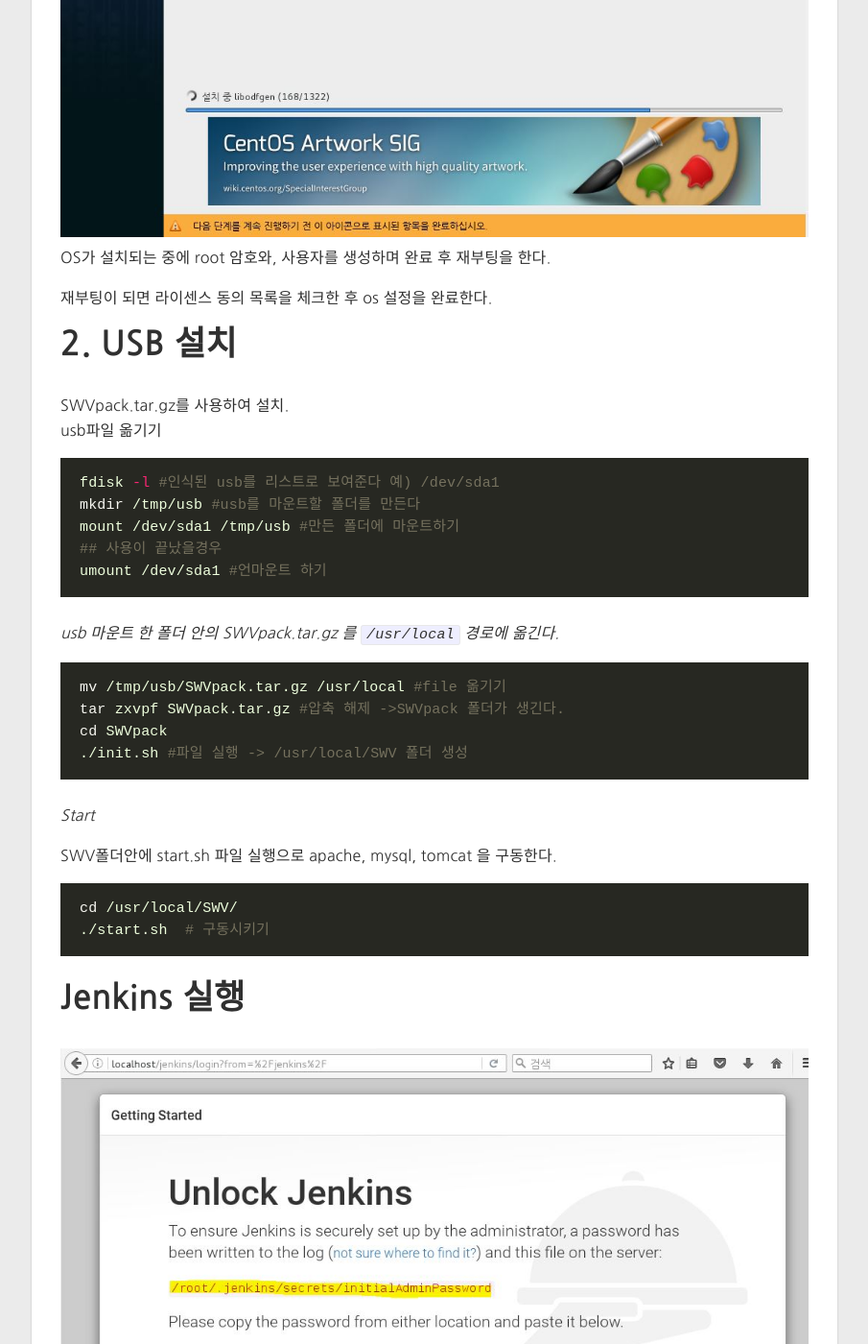
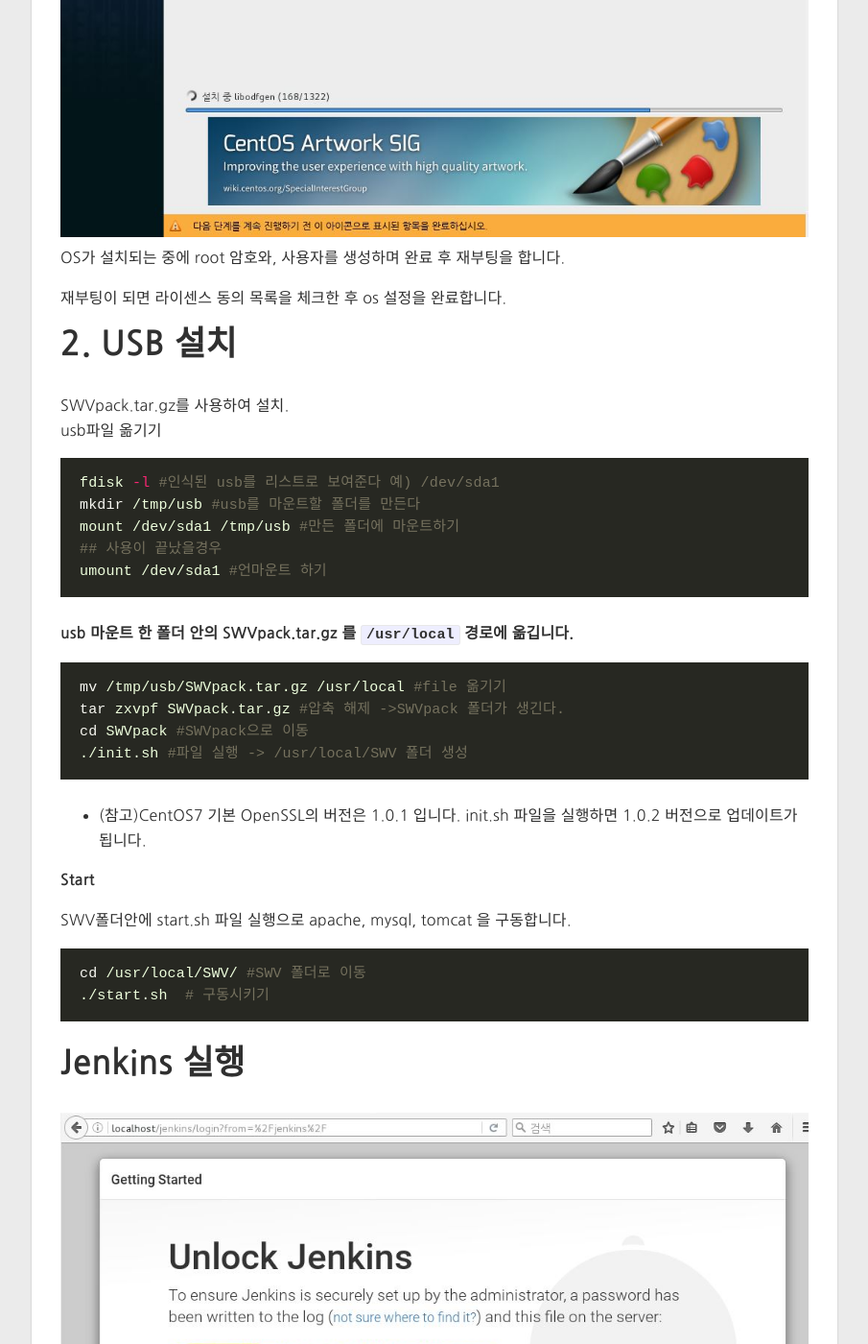
Before and after one commit to HongJeSeong/HongJeSeong.github.io, a Jekyll site: the page built from _posts/study/2018-09-08-SWV.md, in a window 1280 px wide and 1400 px high, scrolled down 4764 px. Shown: the whole window at 96% size, without its empty margins (187-1092 px from the left). Built offline with Jekyll 4.4.1, drawn with Linux system fonts in a browser that asks for light colours; nearby versions of some CDN libraries; some of the changed text lies outside the part shown.

Commit message:
Update 2018-09-08-SWV.md

````diff
--- a/_posts/study/2018-09-08-SWV.md
+++ b/_posts/study/2018-09-08-SWV.md
@@ -47,19 +47,19 @@
 **설치 대상**
 ![](../../images/posts/SWV/centos7_disk.JPG)
 
- vm에서 테스트 작업한 것이라 따로 파티션 설정을 하진 않았다.
+ vm환경에서 테스트 작업한 것이라 따로 파티션 설정을 하진 않았습니다.
 
  **네트워크 및 호스트명**
 
  ![](../../images/posts/SWV/centos7_netWork.JPG)
-이더넷 연결을 켬으로 바꾸어 준다.
-설치 시작을 누르면 사용자 설정으로 넘어간다.
+이더넷 연결을 켬으로 바꾸어 줍니다.
+설치 시작을 누르면 사용자 설정으로 넘어갑니다.
 
 
  ![](../../images/posts/SWV/centos7_user.JPG)
- OS가 설치되는 중에 root 암호와, 사용자를 생성하며 완료 후 재부팅을 한다.
+ OS가 설치되는 중에 root 암호와, 사용자를 생성하며 완료 후 재부팅을 합니다.
 
- 재부팅이 되면 라이센스 동의 목록을 체크한 후 os 설정을 완료한다.
+ 재부팅이 되면 라이센스 동의 목록을 체크한 후 os 설정을 완료합니다.
 # 2. USB 설치
 SWVpack.tar.gz를 사용하여 설치.
 usb파일 옮기기
@@ -70,46 +70,64 @@
 ## 사용이 끝났을경우
 umount /dev/sda1 #언마운트 하기
 ```
-*usb 마운트 한 폴더 안의  SWVpack.tar.gz 를 `/usr/local` 경로에 옮긴다.*
+**usb 마운트 한 폴더 안의  SWVpack.tar.gz 를 `/usr/local` 경로에 옮깁니다.**
 
 ```sh
 mv /tmp/usb/SWVpack.tar.gz /usr/local #file 옮기기
 tar zxvpf SWVpack.tar.gz #압축 해제  ->SWVpack 폴더가 생긴다.
-cd SWVpack
+cd SWVpack #SWVpack으로 이동
 ./init.sh #파일 실행 -> /usr/local/SWV 폴더 생성
 ```
-*Start*
+- (참고)CentOS7 기본 OpenSSL의 버전은 1.0.1 입니다. init.sh 파일을 실행하면 1.0.2 버전으로 업데이트가 됩니다.
 
-SWV폴더안에 start.sh 파일 실행으로 apache, mysql, tomcat 을 구동한다.
+**Start**
+
+SWV폴더안에 start.sh 파일 실행으로 apache, mysql, tomcat 을 구동합니다.
 ```sh
-cd /usr/local/SWV/
+cd /usr/local/SWV/ #SWV 폴더로 이동
 ./start.sh  # 구동시키기
 ```
 
 # Jenkins 실행
  ![](../../images/posts/SWV/start_jenkins.JPG)
- localhost/jenkins로 접속을 하면 초기에 걸린 Lock을 풀어주기 위해 위에서 나오는 파일의 내용을 넣어줘야 한다.
+ localhost/jenkins로 접속을 하면 초기에 걸린 Lock을 풀어주기 위해 위에서 나오는 파일의 내용을 넣어줘야 합니다.
  ```sh
- cat /root/.jenkins/secrets/initailAdminPassword  #나오는 비밀번호를 복사하여 넣는다.
+ cat /root/.jenkins/secrets/initailAdminPassword  #나오는 비밀번호를 복사하여 넣습니다.
  ```
  ![](../../images/posts/SWV/start_jenkins2.JPG)
-플러그인 설치 단계로 넘어간다.
+플러그인 설치 단계로 넘어갑니다.
 
  ![](../../images/posts/SWV/start_jenkins3.JPG)
- 플러그인 설치 진행중
+ 플러그인 설치 진행중..
 
  ![](../../images/posts/SWV/start_jenkins4.JPG)
-  첫 관리자 계정을 만드는 화면이다. 폼에 맞게 내용을 적어주어 만들고, 계속 다음 단계로 넘어가 설치를 완료한다..
+  첫 관리자 계정을 만드는 화면입니다. 폼에 맞게 내용을 적어주어 만들고, 계속 다음 단계로 넘어가 설치를 완료합니다.
  ![](../../images/posts/SWV/start_jenkins5.JPG)
- 플러그인 설치 완료후, 전에 만든 관리자 계정을 통해 로그인 한 후, 정상 작동하는 화면이다.
+ 플러그인 설치 완료 후, 전에 만든 관리자 계정을 통해 로그인 한 후, 정상 작동하는 화면을 볼 수 있습니다.
 
 # Redmine 실행
 ![](../../images/posts/SWV/start_redmine.JPG)
-localhost/redmine으로 접속하여 redmine을 사용 가능하다.
+localhost/redmine으로 접속하여 redmine을 사용 가능합니다.
+
+### SVN 계정 설정
+![](../../images/posts/SWV/start_redmine.JPG)
+
+svn 저장소는 `/usr/local/server/svn/repo/devl`에 위치시켰습니다.
+svn을 사용하는 계정에 관한 설정은, 권한은 `/usr/local/server/svn/repo/devl/conf/` 폴더 안에 파일들의 내용을 변경하면 됩니다.
+passwd 안에서 사용자의 계정과 비밀번호를 설정합니다.
+```
+예시)
+[users]
+ID = passwd
+ID2 = passwd2
+```
+
+
+
 
 ---------------------------------------
 # Compile Install
-(잠시 명령어만 )
+(잠시 명령어만 저장)
 ```
 모든 작업은 root 권한으로 한다.
 에디터를 사용하는데 필요하면 :set nu 로 줄 표시를 한다.
````
